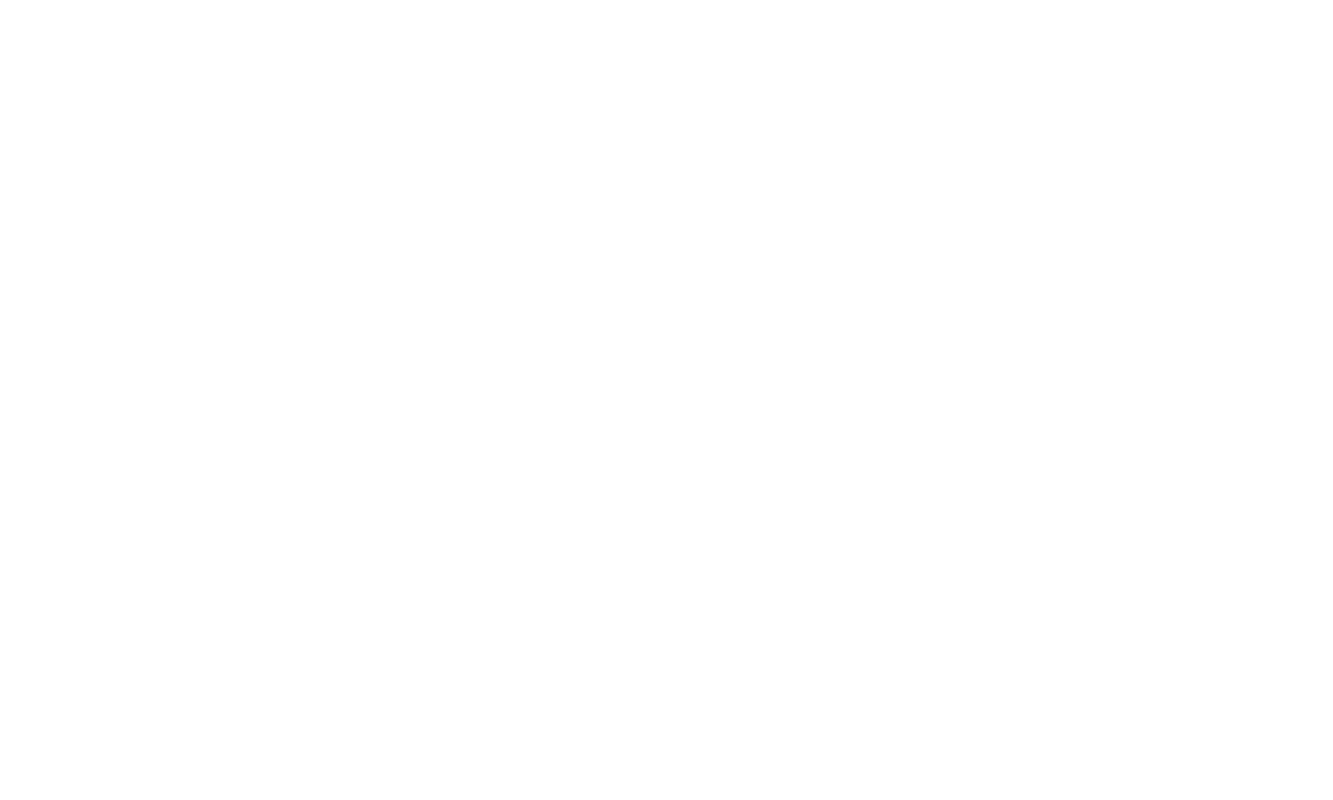
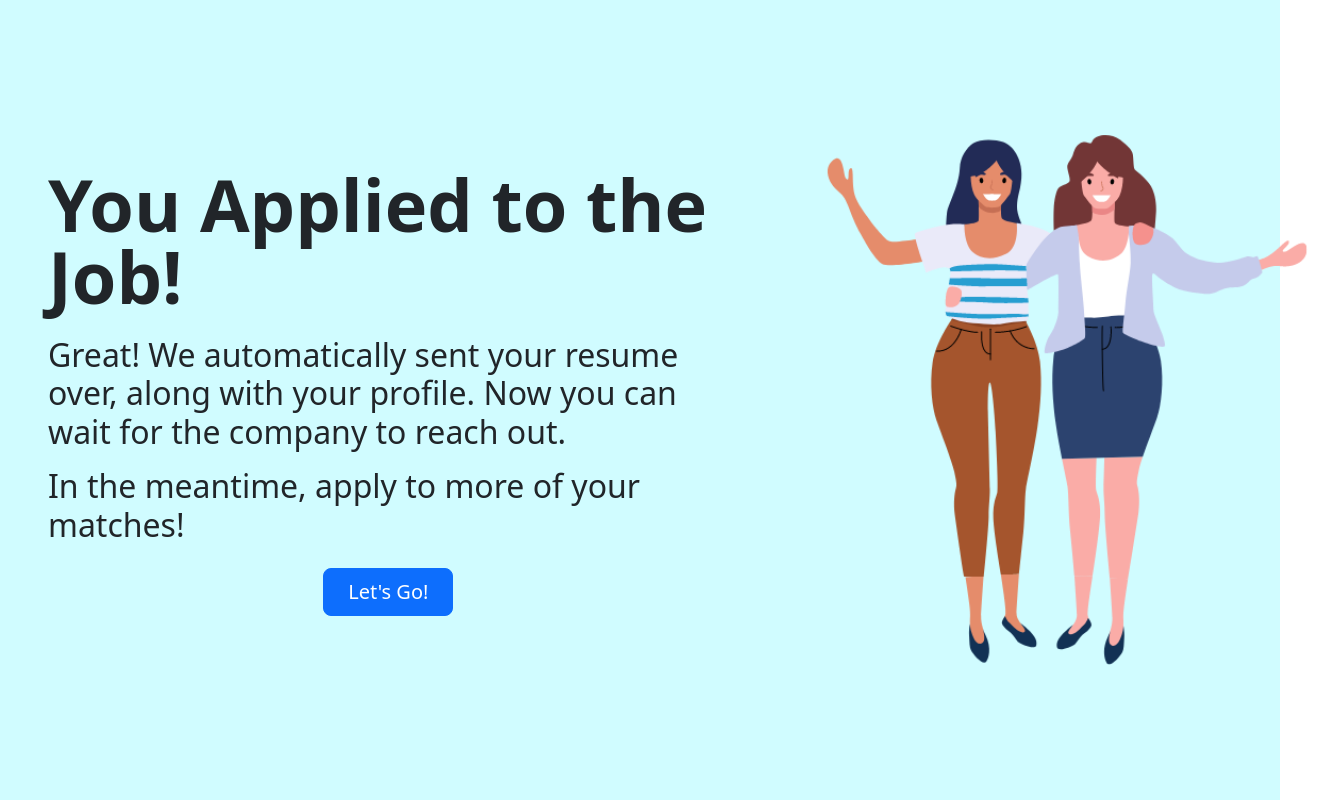
Before and after one commit to sabrinaspage/robota, a React (Create React App) app: page /its-a-match in a window 1280 px wide. Before the commit this address had no page. Shown: the whole page, 1333 px wide, since content can reach past the window. Built offline with nearby package versions, Linux system fonts and the light colour scheme.

Commit message:
it's a match screen for seeker

```diff
--- a/src/RobotaRouter.tsx
+++ b/src/RobotaRouter.tsx
@@ -4,6 +4,7 @@ import Homepage from "./pages/Homepage";
 import Jobs from "./pages/Jobs";
 import Registration from "./pages/Registration";
 import Success from "./pages/Success";
+import ItsAMatch from "./pages/ItsAMatch";
 
 function RobotaRouter() {
   return (
@@ -15,6 +16,7 @@ function RobotaRouter() {
       <Route path="/job-seeker-success" element={<Success />} />
       <Route path="/company-listings" element={<Jobs />} />
       <Route path="/user-matches" element={<Jobs />} />
+      <Route path="/its-a-match" element={<ItsAMatch />} />
     </Routes>
   );
 }
--- a/src/components/JobCard.tsx
+++ b/src/components/JobCard.tsx
@@ -3,9 +3,11 @@ import RobotaButton, { ButtonTypes } from "./RobotaButton";
 interface JobsCardProps {
   title: string;
   description: string;
+  company?: string;
   location: string;
   skills: string;
   link?: string;
+  cardActionTitle?: string;
   handleClick?: (e: any) => void;
 }
 
@@ -13,14 +15,21 @@ const JobCard = ({
   title,
   description,
   location,
+  company,
   skills,
   link,
+  cardActionTitle,
   handleClick,
 }: JobsCardProps) => {
   return (
     <div className="card mt-2">
       <div className="card-body">
         <h2 className="card-title">{title}</h2>
+        {company && (
+          <h3 className="card-title">
+            Company: <span style={{ color: "#206DE0" }}>{company}</span>
+          </h3>
+        )}
         <p className="card-text">
           <b>Description:</b> {description}
         </p>
@@ -33,9 +42,9 @@ const JobCard = ({
         <p className="card-text">
           <b>Link:</b> {link}
         </p>
-        {handleClick && (
+        {handleClick && cardActionTitle && (
           <RobotaButton
-            title="Remove this Listing"
+            title={cardActionTitle}
             urlPath="#"
             type={ButtonTypes.CONTAINED_LARGE}
             onClick={handleClick}
--- /dev/null
+++ b/src/pages/ItsAMatch.tsx
@@ -0,0 +1,52 @@
+import { useLocation } from "react-router-dom";
+import Navbar from "../components/Navbar";
+import { homepageButtons, homepageLinks } from "../consts/constants";
+import HappyMatch from "../images/happy-match.png";
+
+const JobSeekerSuccess = () => (
+  <div
+    className="container d-flex pe-5 ps-5"
+    style={{
+      backgroundColor: "#D0FCFF",
+      minHeight: "100vh",
+      minWidth: "100vw",
+    }}
+  >
+    <div className="row align-items-center justify-items-center">
+      <div className="col-lg-7">
+        <h1 className="display-2 fw-bold lh-1 pb-3">You Applied to the Job!</h1>
+        <h2 className="fw-normal">
+          Great! We automatically sent your resume over, along with your
+          profile. Now you can wait for the company to reach out.
+          <p />
+          In the meantime, apply to more of your matches!
+        </h2>
+        <div className="d-grid gap-2 d-md-flex justify-content-md-center mb-4 mb-lg-3 pt-3">
+          <button
+            type="button"
+            className="btn btn-primary btn-lg px-4"
+            onClick={() => {
+              window.location.href = "/user-matches";
+            }}
+          >
+            Let's Go!
+          </button>
+        </div>
+      </div>
+      <div className="col-lg-5">
+        <img
+          className="rounded-lg-3 ps-5"
+          src={HappyMatch}
+          alt=""
+          width="580"
+        />
+      </div>
+    </div>
+  </div>
+);
+
+function ItsAMatch() {
+  return <JobSeekerSuccess />;
+}
+
+export default ItsAMatch;
--- a/src/pages/Jobs.tsx
+++ b/src/pages/Jobs.tsx
@@ -14,8 +14,13 @@ const CompanyListings = ({ id, currentUserType }: JobsProps) => {
     <div className="d-flex flex-row" style={{ minHeight: "100%" }}>
       <Sidebar currentUserType={currentUserType} />
       <div
-        className="d-flex flex-column align-items-center w-100 ps-5 pe-5"
-        style={{ maxHeight: "100vh", overflow: "auto" }}
+        className="d-flex flex-column align-items-center w-100"
+        style={{
+          maxHeight: "100vh",
+          overflow: "auto",
+          paddingLeft: 200,
+          paddingRight: 200,
+        }}
       >
         <h1 className="mt-1 fw-bold">Your Listings</h1>
         <JobCard
@@ -52,24 +57,36 @@ const JobSeekerMatches = ({ id, currentUserType }: JobsProps) => (
   <div className="d-flex flex-row bd-highlight h-100">
     <Sidebar currentUserType={currentUserType} />
     <div
-      className="d-flex flex-column align-items-center w-100 ps-5 pe-5"
-      style={{ maxHeight: "100vh", overflow: "auto" }}
+      className="d-flex flex-column align-items-center w-100"
+      style={{
+        maxHeight: "100vh",
+        overflow: "auto",
+        paddingLeft: 200,
+        paddingRight: 200,
+      }}
     >
       <h1 className="mt-1 fw-bold">Your Matches</h1>
       <JobCard
         title="Data Analyst I"
+        company="Espo"
         description="Looking for an opportunity with one of the largest telecom companies in the world? This job may be for you!! This client is looking for a Financial Data Analyst with strong SQL and Excel skills. This position sits in Stamford, CT. And is only a 45 min train ride into New York City. This position requires for you to be a Green Card Holder or US Citizen. We can pay up to $60/hr. This will be a 3 months to hire role. If you are interested please send resume to fsampaio@espo.com"
         location="Rzeszow train station, Poland"
         skills="Data Visualization, Tableu, BI, Python, R"
         link="xyz.com"
+        cardActionTitle="Apply now!"
+        handleClick={() => (window.location.href = "/its-a-match")}
       />
       <JobCard
         title="Data Analyst I"
+        company="Disko"
         description="Looking for an opportunity with one of the largest telecom companies in the world? This job may be for you!! This client is looking for a Financial Data Analyst with strong SQL and Excel skills. This position sits in Stamford, CT. And is only a 45 min train ride into New York City. This position requires for you to be a Green Card Holder or US Citizen. We can pay up to $60/hr. This will be a 3 months to hire role. If you are interested please send resume to fsampaio@espo.com"
         location="Rzeszow train station, Poland"
         skills="Data Visualization, Tableu, BI, Python, R"
         link="xyz.com"
+        cardActionTitle="Apply now!"
+        handleClick={() => null}
       />
+      <p />
     </div>
   </div>
 );
--- a/src/pages/Success.tsx
+++ b/src/pages/Success.tsx
@@ -3,7 +3,6 @@ import Navbar from "../components/Navbar";
 import { homepageButtons, homepageLinks } from "../consts/constants";
 import CompanySuccessImg from "../images/company-success.png";
 import SeekerSuccessImg from "../images/seeker-success.png";
-import RobotaLogo from "../images/Robota.svg";
 
 const CompanySuccess = () => (
   <div style={{ backgroundColor: "#D0FCFF" }}>
@@ -88,7 +87,7 @@ const JobSeekerSuccess = () => (
   </div>
 );
 
-function Registration() {
+function Success() {
   const currentPath = useLocation().pathname;
 
   return (
@@ -100,4 +99,4 @@ function Registration() {
   );
 }
 
-export default Registration;
+export default Success;
```
Also changed, not shown: src/images/happy-match.png (added).
